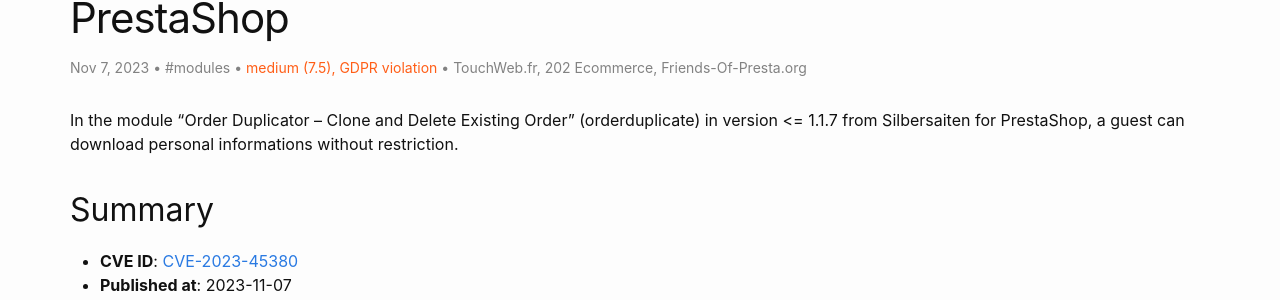
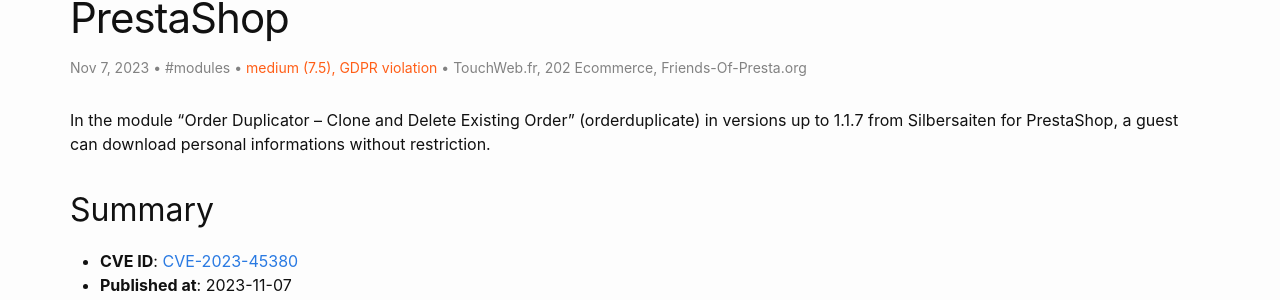
Before and after one commit to friends-of-presta/security-advisories, a Jekyll site: the page built from _posts/2023-11-07-orderduplicate.md, in a window 1280 px wide and 900 px high, scrolled down 461 px. Shown: the part 150-450 px from the top of the window. Built offline with Jekyll 4.4.1, drawn with Linux system fonts in a browser that asks for light colours.

Commit message:
Update 2023-11-07-orderduplicate.md

```diff
--- a/_posts/2023-11-07-orderduplicate.md
+++ b/_posts/2023-11-07-orderduplicate.md
@@ -10,7 +10,7 @@ meta: "CVE,PrestaShop,orderduplicate"
 severity: "medium (7.5), GDPR violation"
 ---
 
-In the module "Order Duplicator – Clone and Delete Existing Order" (orderduplicate) in version <= 1.1.7 from Silbersaiten for PrestaShop, a guest can download personal informations without restriction.
+In the module "Order Duplicator – Clone and Delete Existing Order" (orderduplicate) in versions up to 1.1.7 from Silbersaiten for PrestaShop, a guest can download personal informations without restriction.
 
 ## Summary
 
```
